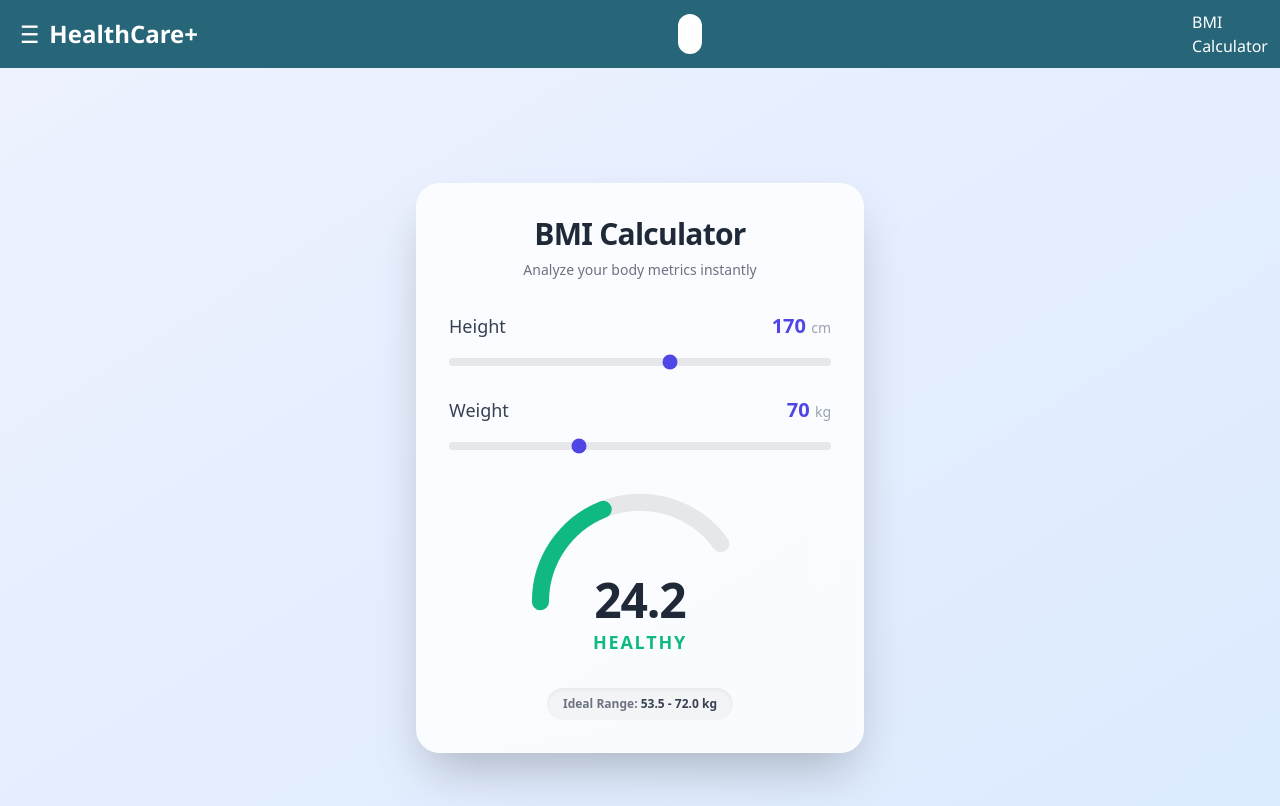
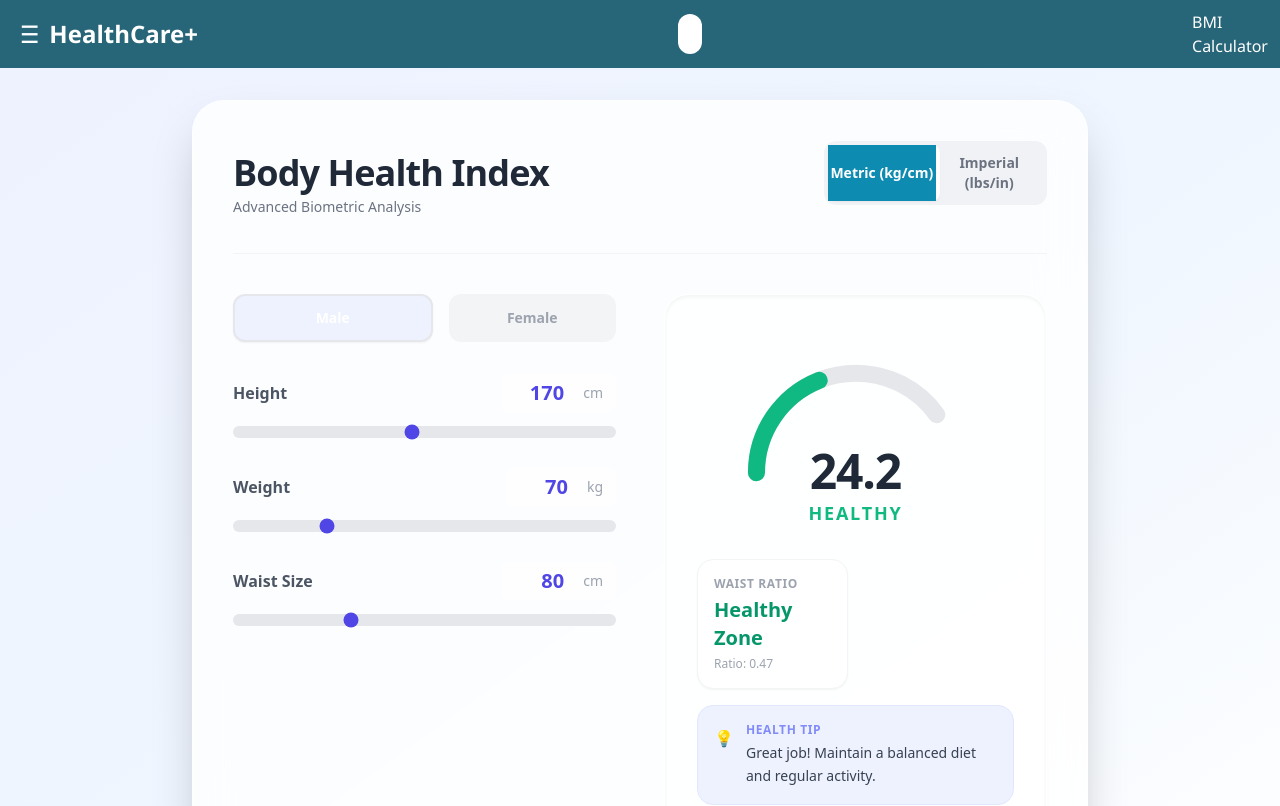
Before and after one commit to Health-Desk/HealthDesk-frontend, a React (Vite) app: page /bmi in a window 1280 px wide. Shown: the top 806 px of the page. Built offline with nearby package versions, Linux system fonts and the light colour scheme.

Commit message:
BMI_update 2

```diff
--- a/src/components/BmiInput.jsx
+++ b/src/components/BmiInput.jsx
@@ -1,21 +1,38 @@
 import React from 'react';
 
-const BmiInput = ({ label, value, min, max, unit, onChange }) => {
+const BmiInput = ({ label, value, min, max, unit, onChange, step = 1 }) => {
   return (
-    <div className="mb-6">
-      <div className="flex justify-between mb-2 font-medium text-gray-700">
-        <span className="text-lg">{label}</span>
-        <span className="text-indigo-600 font-bold text-xl">
-          {value} <span className="text-sm text-gray-400 font-normal">{unit}</span>
-        </span>
+    <div className="mb-6 group">
+      <div className="flex justify-between items-center mb-2 font-medium text-gray-700">
+        <label className="text-base font-semibold text-gray-600">{label}</label>
+
+        {/* Editable Input Field */}
+        <div className="flex items-center bg-white/50 px-3 py-1 rounded-lg border border-transparent focus-within:border-indigo-300 focus-within:bg-white transition-all">
+          <input
+            type="number"
+            value={value}
+            min={min}
+            max={max}
+            onChange={(e) => {
+              const val = Number(e.target.value);
+              // Basic validation to prevent negative numbers
+              if (val >= 0) onChange(val);
+            }}
+            className="w-16 text-right font-bold text-xl text-indigo-600 bg-transparent outline-none p-0 appearance-none m-0"
+          />
+          <span className="text-sm text-gray-400 font-normal ml-1">{unit}</span>
+        </div>
       </div>
+
+      {/* Slider */}
       <input
         type="range"
         min={min}
         max={max}
+        step={step}
         value={value}
         onChange={(e) => onChange(Number(e.target.value))}
-        className="w-full h-2 bg-gray-200 rounded-lg appearance-none cursor-pointer accent-indigo-600 hover:accent-indigo-500 transition-all duration-300"
+        className="w-full h-3 bg-gray-200 rounded-lg appearance-none cursor-pointer accent-indigo-600 hover:accent-indigo-500 focus:outline-none focus:ring-2 focus:ring-indigo-200 transition-all duration-300"
       />
     </div>
   );
--- /dev/null
+++ b/src/components/UnitSwitch.jsx
@@ -0,0 +1,25 @@
+import React from 'react';
+
+const UnitSwitch = ({ unitSystem, setUnitSystem }) => {
+  return (
+    <div className="flex bg-gray-200/50 p-1 rounded-xl mb-6 relative">
+      <div
+        className={`absolute top-1 bottom-1 w-1/2 bg-white rounded-lg shadow-sm transition-all duration-300 ease-out transform ${unitSystem === 'imperial' ? 'translate-x-full' : 'translate-x-0'}`}
+      />
+      <button
+        onClick={() => setUnitSystem('metric')}
+        className={`flex-1 relative z-10 py-2 text-sm font-semibold transition-colors duration-300 ${unitSystem === 'metric' ? 'bg-[#0d8bb1] text-white' : 'text-gray-500'}`}
+      >
+        Metric (kg/cm)
+      </button>
+      <button
+        onClick={() => setUnitSystem('imperial')}
+        className={`flex-1 relative z-10 py-2 text-sm font-semibold transition-colors duration-300 ${unitSystem === 'imperial' ? 'bg-[#0d8bb1] text-white' : 'text-gray-500'}`}
+      >
+        Imperial (lbs/in)
+      </button>
+    </div>
+  );
+};
+
+export default UnitSwitch;
--- a/src/pages/BMI.jsx
+++ b/src/pages/BMI.jsx
@@ -1,75 +1,180 @@
 import React, { useState, useEffect, useMemo } from 'react';
-
-// Adjust path if your components are in a different folder
 import BmiInput from '../components/BmiInput';
 import BmiGauge from '../components/BmiGauge';
+import UnitSwitch from '../components/UnitSwitch';
 
 const BMI = () => {
-  const [height, setHeight] = useState(170); // cm
-  const [weight, setWeight] = useState(70);  // kg
+  // --- State ---
+  const [unitSystem, setUnitSystem] = useState('metric'); // 'metric' | 'imperial'
+
+  // Internal State (Always Metric)
+  const [heightCm, setHeightCm] = useState(170);
+  const [weightKg, setWeightKg] = useState(70);
+  const [waistCm, setWaistCm] = useState(80);
+  const [gender, setGender] = useState('male');
+
   const [bmi, setBmi] = useState(0);
+  const [whtr, setWhtr] = useState(0);
 
+  // --- Calculations ---
   useEffect(() => {
-    const heightInMeters = height / 100;
-    const bmiValue = weight / (heightInMeters * heightInMeters);
+    const heightM = heightCm / 100;
+    const bmiValue = weightKg / (heightM * heightM);
     setBmi(parseFloat(bmiValue.toFixed(1)));
-  }, [height, weight]);
 
-  const bmiData = useMemo(() => {
-    // Tailwind colors for logic (Hex codes needed for SVG stroke)
-    if (bmi < 18.5) return { label: 'Underweight', color: '#3b82f6' }; // blue-500
-    if (bmi < 25) return { label: 'Healthy', color: '#10b981' };      // emerald-500
-    if (bmi < 30) return { label: 'Overweight', color: '#f59e0b' };   // amber-500
-    return { label: 'Obese', color: '#ef4444' };                      // red-500
-  }, [bmi]);
+    const ratio = waistCm / heightCm;
+    setWhtr(parseFloat(ratio.toFixed(2)));
+  }, [heightCm, weightKg, waistCm]);
 
-  const idealMin = (18.5 * (height / 100) ** 2).toFixed(1);
-  const idealMax = (24.9 * (height / 100) ** 2).toFixed(1);
+  // --- Helpers ---
+  const getBmiCategory = (val) => {
+    if (val < 18.5) return { label: 'Underweight', color: '#3b82f6', desc: 'Might indicate malnutrition. Eat nutrient-dense foods.' };
+    if (val < 25) return { label: 'Healthy', color: '#10b981', desc: 'Great job! Maintain a balanced diet and regular activity.' };
+    if (val < 30) return { label: 'Overweight', color: '#f59e0b', desc: 'Slight risk. Focus on portion control and more movement.' };
+    return { label: 'Obese', color: '#ef4444', desc: 'Higher health risk. Consult a doctor for a personalized plan.' };
+  };
+
+  const getWaistStatus = (ratio) => {
+    if (ratio <= 0.5) return { label: 'Healthy Zone', color: 'text-emerald-600' };
+    if (ratio <= 0.6) return { label: 'Increased Risk', color: 'text-amber-600' };
+    return { label: 'High Risk', color: 'text-red-600' };
+  };
+
+  const bmiData = useMemo(() => getBmiCategory(bmi), [bmi]);
+  const waistData = getWaistStatus(whtr);
+
+  // --- Handlers (Two-Way Binding) ---
+  const handleHeightChange = (val) => setHeightCm(unitSystem === 'metric' ? val : val * 2.54);
+  const handleWeightChange = (val) => setWeightKg(unitSystem === 'metric' ? val : val * 0.453592);
+  const handleWaistChange = (val) => setWaistCm(unitSystem === 'metric' ? val : val * 2.54);
+
+  // Display Values for Input Components
+  // Note: We format to 1 decimal place for cleaner input display if needed, or keep raw for typing
+  const inputHeight = unitSystem === 'metric' ? Math.round(heightCm) : parseFloat((heightCm / 2.54).toFixed(1));
+  const inputWeight = unitSystem === 'metric' ? Math.round(weightKg) : parseFloat((weightKg / 0.453592).toFixed(1));
+  const inputWaist  = unitSystem === 'metric' ? Math.round(waistCm)  : parseFloat((waistCm / 2.54).toFixed(1));
 
   return (
-    <div className="min-h-screen bg-gradient-to-br from-indigo-50 to-blue-100 flex items-center justify-center p-4 font-sans">
+    <div className="min-h-screen bg-gradient-to-br from-indigo-50 via-blue-50 to-white flex items-center justify-center p-4 md:p-8 font-sans">
 
-      {/* Glassmorphism Card */}
-      <div className="w-full max-w-md bg-white/80 backdrop-blur-xl shadow-2xl rounded-3xl p-8 border border-white/50 transition-all hover:shadow-indigo-500/10">
+      <div className="w-full max-w-4xl bg-white/80 backdrop-blur-xl shadow-2xl rounded-[2rem] p-6 md:p-10 border border-white/50">
 
-        {/* Header */}
-        <div className="text-center mb-8">
-          <h1 className="text-3xl font-extrabold text-gray-800 tracking-tight">BMI Calculator</h1>
-          <p className="text-gray-500 text-sm mt-2 font-medium">Analyze your body metrics instantly</p>
+        {/* Header Section */}
+        <div className="flex flex-col md:flex-row justify-between items-center mb-10 border-b border-gray-100 pb-6">
+          <div className="text-center md:text-left mb-4 md:mb-0">
+            <h1 className="text-4xl font-extrabold text-gray-800 tracking-tight">Body Health Index</h1>
+            <p className="text-gray-500 text-sm mt-1 font-medium">Advanced Biometric Analysis</p>
+          </div>
+          <UnitSwitch unitSystem={unitSystem} setUnitSystem={setUnitSystem} />
         </div>
 
-        {/* Inputs */}
+        <div className="grid grid-cols-1 lg:grid-cols-2 gap-12">
+
+          {/* COLUMN 1: CONTROLS */}
+          <div className="space-y-2">
+
+            {/* Gender Toggle */}
+            <div className="flex gap-4 mb-8">
+              {['male', 'female'].map((g) => (
+                <button
+                  key={g}
+                  onClick={() => setGender(g)}
+                  className={`flex-1 py-3 rounded-xl text-sm font-bold capitalize transition-all duration-300 border-2 ${
+                    gender === g
+                    ? 'bg-[#276578] text-white p-4 bg-indigo-50 bg-[#0d8bb1] text-white  shadow-sm'
+                    : 'border-transparent bg-gray-100 text-gray-400 hover:bg-gray-200'
+                  }`}
+                >
+                  {g}
+                </button>
+              ))}
+            </div>
+
+            {/* Sliders */}
             <div className="space-y-6">
               <BmiInput
                 label="Height"
-            value={height}
-            min={100}
-            max={220}
-            unit="cm"
-            onChange={setHeight}
+                value={inputHeight}
+                min={unitSystem === 'metric' ? 100 : 40}
+                max={unitSystem === 'metric' ? 250 : 100}
+                unit={unitSystem === 'metric' ? 'cm' : 'in'}
+                onChange={handleHeightChange}
               />
               <BmiInput
                 label="Weight"
-            value={weight}
-            min={30}
-            max={150}
-            unit="kg"
-            onChange={setWeight}
+                value={inputWeight}
+                min={unitSystem === 'metric' ? 30 : 66}
+                max={unitSystem === 'metric' ? 200 : 440}
+                unit={unitSystem === 'metric' ? 'kg' : 'lbs'}
+                onChange={handleWeightChange}
+              />
+              <BmiInput
+                label="Waist Size"
+                value={inputWaist}
+                min={unitSystem === 'metric' ? 50 : 20}
+                max={unitSystem === 'metric' ? 150 : 60}
+                unit={unitSystem === 'metric' ? 'cm' : 'in'}
+                onChange={handleWaistChange}
               />
             </div>
+          </div>
 
-        {/* Visual Gauge */}
-        <BmiGauge
-          bmi={bmi}
-          category={bmiData.label}
-          color={bmiData.color}
-        />
+          {/* COLUMN 2: VISUALS & RESULTS */}
+          <div className="flex flex-col justify-between bg-white/60 rounded-3xl p-6 md:p-8 border border-white shadow-inner">
 
-        {/* Info Pill */}
-        <div className="mt-8 flex justify-center">
-          <div className="bg-gray-100 px-4 py-2 rounded-full text-xs font-semibold text-gray-500 shadow-inner">
-            Ideal Range: <span className="text-gray-700">{idealMin} - {idealMax} kg</span>
+            {/* The Gauge */}
+            <div className="flex-1 flex flex-col items-center justify-center min-h-[200px]">
+               <BmiGauge bmi={bmi} category={bmiData.label} color={bmiData.color} />
             </div>
+
+            {/* Data Cards Grid */}
+            <div className="grid grid-cols-1 md:grid-cols-2 gap-4 mt-8">
+               {/* Waist Card */}
+               <div className="bg-white p-4 rounded-2xl shadow-sm border border-gray-100">
+                  <p className="text-xs uppercase tracking-wider text-gray-400 font-bold mb-1">Waist Ratio</p>
+                  <div className="flex items-center gap-2">
+                    <span className={`text-xl font-bold ${waistData.color}`}>{waistData.label}</span>
+                  </div>
+                  <p className="text-xs text-gray-400 mt-1">Ratio: {whtr}</p>
+               </div>
+
+               {/* Recommendation Card */}
+               <div className="bg-indigo-50 p-4 rounded-2xl border border-indigo-100 col-span-1 md:col-span-2">
+                 <div className="flex items-start gap-3">
+                    <div className="mt-1 min-w-[20px]">💡</div>
+                    <div>
+                      <p className="text-xs uppercase tracking-wider text-indigo-400 font-bold mb-1">Health Tip</p>
+                      <p className="text-sm text-gray-700 leading-relaxed">{bmiData.desc}</p>
+                    </div>
+                 </div>
+               </div>
+            </div>
+          </div>
+
+        </div>
+
+        {/* Footer / Disclaimer */}
+        <div className="mt-10 pt-6 border-t border-gray-100">
+           <details className="group">
+              <summary className="list-none flex justify-between items-center cursor-pointer text-xs font-semibold text-gray-400 uppercase tracking-widest hover:text-indigo-500 transition-colors select-none">
+                <span>Who is this for? (Important Disclaimer)</span>
+                <span className="transition-transform duration-300 group-open:rotate-180">▼</span>
+              </summary>
+              <div className="text-gray-500 text-sm mt-4 grid grid-cols-1 md:grid-cols-3 gap-4 bg-gray-50 p-6 rounded-2xl">
+                 <div>
+                    <strong className="text-gray-700 block mb-1">🏋️ Athletes</strong>
+                    High muscle mass can cause a high BMI but low body fat. Rely on waist ratio.
+                 </div>
+                 <div>
+                    <strong className="text-gray-700 block mb-1">🤰 Pregnancy</strong>
+                    BMI is not accurate during pregnancy. Focus on doctor's weight gain charts.
+                 </div>
+                 <div>
+                    <strong className="text-gray-700 block mb-1">👴 Seniors</strong>
+                    A slightly higher BMI (25-27) may actually be protective against frailty.
+                 </div>
+              </div>
+           </details>
         </div>
 
       </div>
```
Lines whose indentation alone changed are shown as unchanged.
